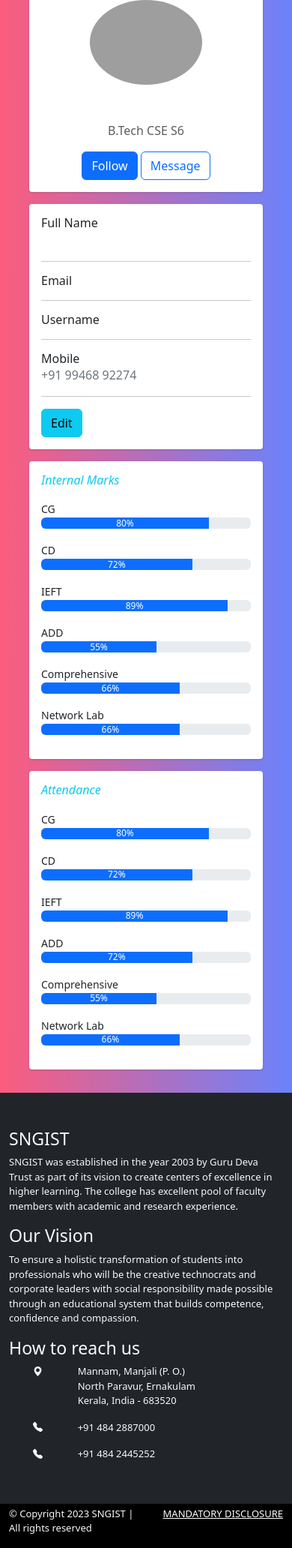
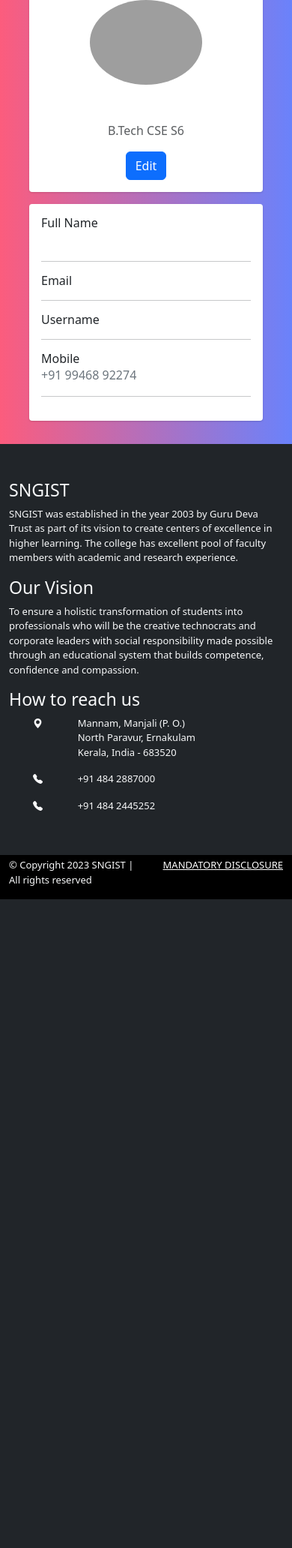
Before and after one commit to Jenin82/django-web, a Django app: template user/templates/user/profile.html in a window 390 px wide. Shown: the part 147-2211 px from the top of the page at 75% size. After the commit the page ends 1346 px from the top, so only its background shows below. Run offline with Django 4.2, Linux system fonts and the light colour scheme; the template is opened without the code that fills it, so the values that code supplies are empty; some libraries are stand-ins or nearby versions; grey boxes are pictures that could not be loaded.

Commit message:
profile bug fix

```diff
--- a/user/templates/user/profile.html
+++ b/user/templates/user/profile.html
@@ -17,8 +17,7 @@
 									<h4>{{user.first_name}}&nbsp;{{user.last_name}}</h4>
 									<p class="text-secondary mb-1">{{user.username}}</p>
 									<p class="text-muted font-size-sm">B.Tech CSE S6</p>
-									<button class="btn btn-primary">Follow</button>
-									<button class="btn btn-outline-primary">Message</button>
+									<button class="btn btn-primary">Edit</button>
 								</div>
 							</div>
 						</div>
@@ -64,85 +63,17 @@
 							</div>
 							<hr>
 
-							<div class="row">
+							{% comment %} <div class="row">
 								<div class="col-sm-12">
 									<a class="btn btn-info " target="__blank" href="https://www.bootdey.com/snippets/view/profile-edit-data-and-skills">Edit</a>
 								</div>
-							</div>
-						</div>
-					</div>
-
-					<div class="row gutters-sm">
-						<div class="col-sm-6 mb-3">
-							<div class="card h-100">
-								<div class="card-body">
-									<h6 class="d-flex align-items-center mb-3"><i class="material-icons text-info mr-2">Internal Marks</i></h6>
-									<small>CG</small>
-									<div class="progress mb-3" style="height: 15px">
-										<div class="progress-bar bg-primary" role="progressbar" style="width: 80%" aria-valuenow="80" aria-valuemin="0" aria-valuemax="100">80%</div>
-									</div>
-									<small>CD</small>
-									<div class="progress mb-3" style="height: 15px">
-										<div class="progress-bar bg-primary" role="progressbar" style="width: 72%" aria-valuenow="72" aria-valuemin="0" aria-valuemax="100">72%</div>
-									</div>
-									<small>IEFT</small>
-									<div class="progress mb-3" style="height: 15px">
-										<div class="progress-bar bg-primary" role="progressbar" style="width: 89%" aria-valuenow="89" aria-valuemin="0" aria-valuemax="100">89%</div>
-									</div>
-									<small>ADD</small>
-									<div class="progress mb-3" style="height: 15px">
-										<div class="progress-bar bg-primary" role="progressbar" style="width: 55%" aria-valuenow="55" aria-valuemin="0" aria-valuemax="100">55%</div>
-									</div>
-									<small>Comprehensive</small>
-									<div class="progress mb-3" style="height: 15px">
-										<div class="progress-bar bg-primary" role="progressbar" style="width: 66%" aria-valuenow="66" aria-valuemin="0" aria-valuemax="100">66%</div>
-									</div>
-									<small>Network Lab</small>
-									<div class="progress mb-3" style="height: 15px">
-										<div class="progress-bar bg-primary" role="progressbar" style="width: 66%" aria-valuenow="66" aria-valuemin="0" aria-valuemax="100">66%</div>
-									</div>
-								</div>
-							</div>
-						</div>
-						<div class="col-sm-6 mb-3">
-							<div class="card h-100">
-								<div class="card-body">
-									<h6 class="d-flex align-items-center mb-3"><i class="material-icons text-info mr-2">Attendance</i></h6>
-									<small>CG</small>
-									<div class="progress mb-3" style="height: 15px">
-										<div class="progress-bar bg-primary" role="progressbar" style="width: 80%" aria-valuenow="80" aria-valuemin="0" aria-valuemax="100">80%</div>
-									</div>
-									<small>CD</small>
-									<div class="progress mb-3" style="height: 15px">
-										<div class="progress-bar bg-primary" role="progressbar" style="width: 72%" aria-valuenow="72" aria-valuemin="0" aria-valuemax="100">72%</div>
-									</div>
-									<small>IEFT</small>
-									<div class="progress mb-3" style="height: 15px">
-										<div class="progress-bar bg-primary" role="progressbar" style="width: 89%" aria-valuenow="89" aria-valuemin="0" aria-valuemax="100">89%</div>
-									</div>
-									<small>ADD</small>
-									<div class="progress mb-3" style="height: 15px">
-										<div class="progress-bar bg-primary" role="progressbar" style="width: 72%" aria-valuenow="72" aria-valuemin="0" aria-valuemax="100">72%</div>
-									</div>
-									<small>Comprehensive</small>
-									<div class="progress mb-3" style="height: 15px">
-										<div class="progress-bar bg-primary" role="progressbar" style="width: 55%" aria-valuenow="55" aria-valuemin="0" aria-valuemax="100">55%</div>
-									</div>
-									<small>Network Lab</small>
-									<div class="progress mb-3" style="height: 15px">
-										<div class="progress-bar bg-primary" role="progressbar" style="width: 66%" aria-valuenow="66" aria-valuemin="0" aria-valuemax="100">66%</div>
-									</div>
-								</div>
-							</div>
+							</div> {% endcomment %}
 						</div>
 					</div>
 
 
-
-            </div>
-          </div>
-
         </div>
+			</div>
     </div>
 
 	<style>
```
